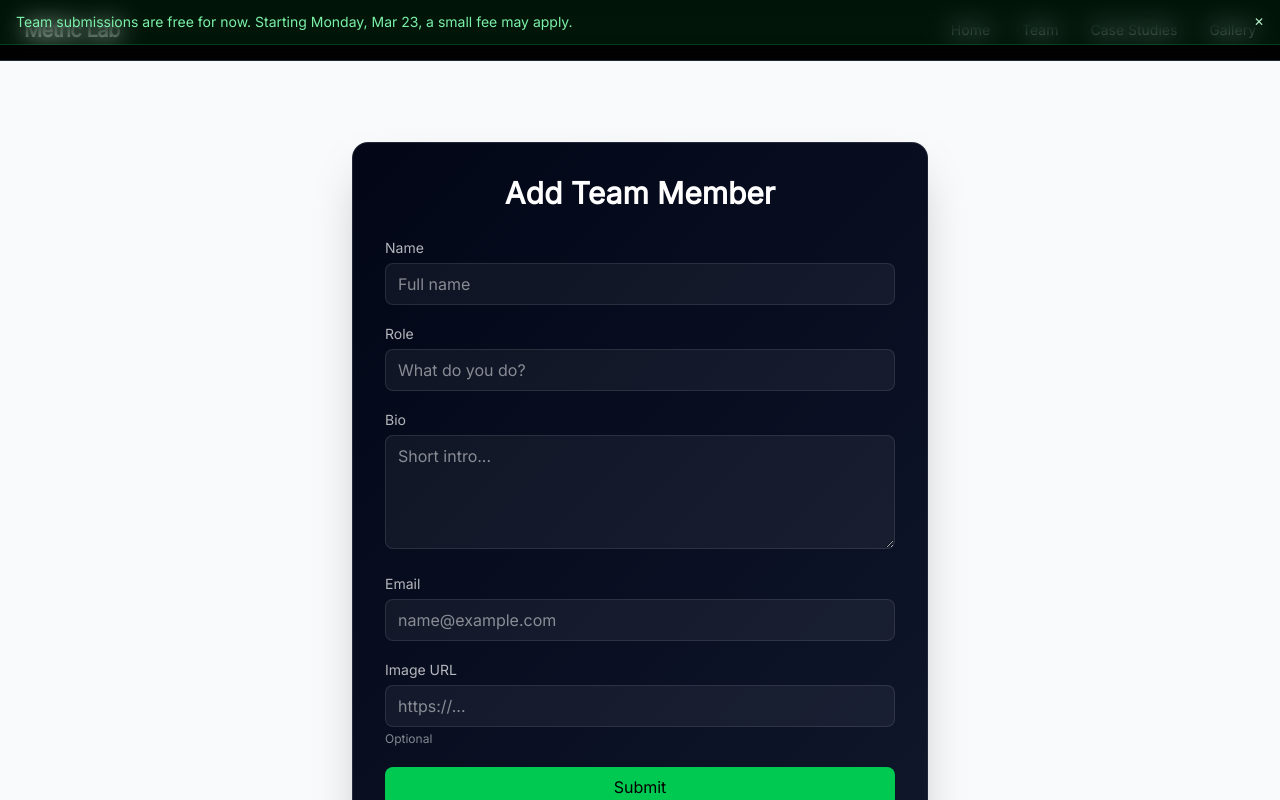
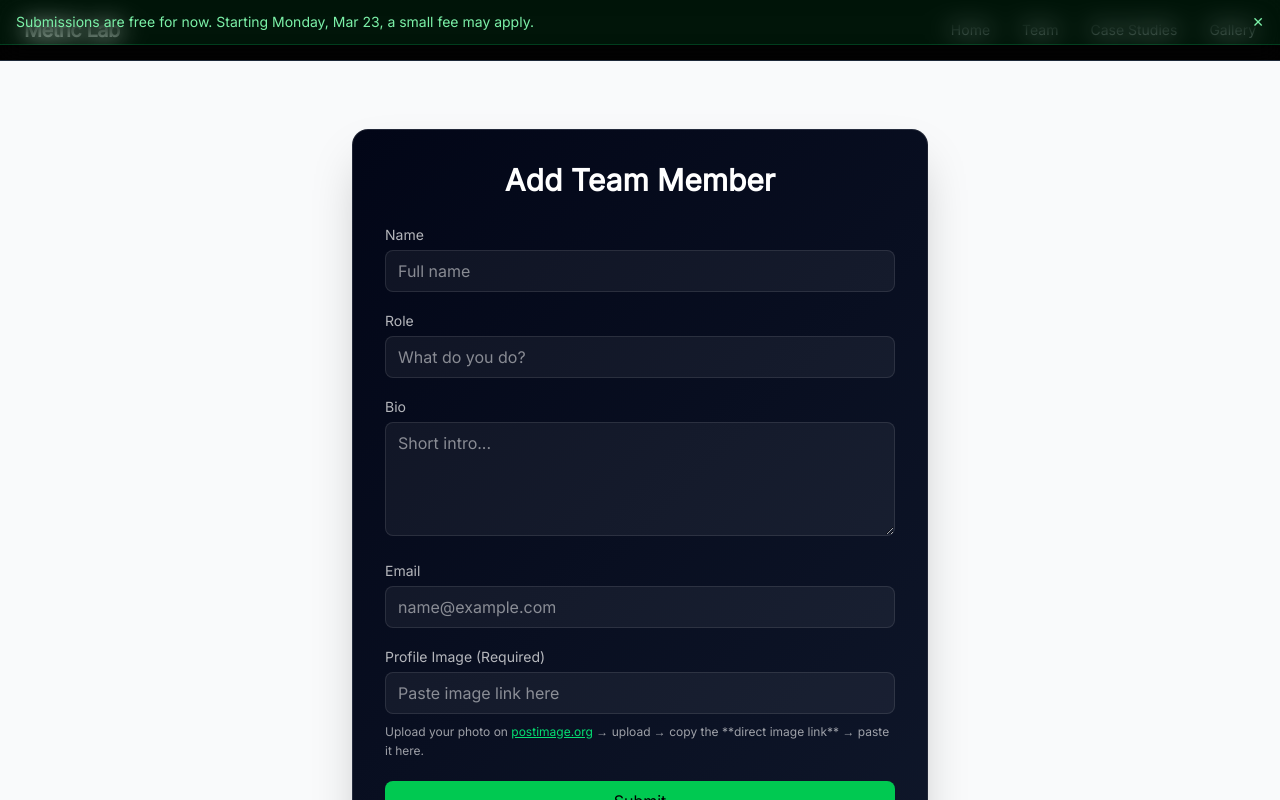
Before and after one commit to hartonapps/metric-lab, a Next.js app: page /add-team in a window 1280 px wide. Shown: the top 800 px of the page. Built offline with nearby package versions, Linux system fonts and the light colour scheme.

Commit message:
Refactor TeamForm validation and UI elements
Updated validation messages and improved user feedback in the form. Refactored some labels and placeholders for better clarity.

```diff
--- a/components/TeamForm.tsx
+++ b/components/TeamForm.tsx
@@ -29,7 +29,7 @@ export default function TeamForm() {
   useEffect(() => {
     const today = new Date();
     const day = today.getDay();
-    const diff = (8 - day) % 7 || 7; // next Monday
+    const diff = (8 - day) % 7 || 7;
     const monday = new Date(today);
     monday.setDate(today.getDate() + diff);
 
@@ -51,8 +51,9 @@ export default function TeamForm() {
     if (!form.role.trim()) return "Role is required.";
     if (!form.email.trim()) return "Email is required.";
     if (!/^\S+@\S+\.\S+$/.test(form.email)) return "Enter a valid email.";
-    if (form.image && !/^https?:\/\/.+\..+/.test(form.image))
-      return "Enter a valid image URL.";
+    if (!form.image.trim()) return "Image is required.";
+    if (!/^https?:\/\/.+\..+/.test(form.image))
+      return "Paste a valid image link.";
     return null;
   }
 
@@ -76,11 +77,11 @@ export default function TeamForm() {
         status: "pending",
       });
 
-      setMessage("Submitted. We'll review and get back to you.");
+      setMessage("Submitted successfully ✅");
       setMessageType("success");
       setForm({ name: "", role: "", bio: "", email: "", image: "" });
     } catch (error) {
-      setMessage("Couldn’t submit right now. Try again.");
+      setMessage("Submission failed. Try again.");
       setMessageType("error");
     } finally {
       setLoading(false);
@@ -88,24 +89,18 @@ export default function TeamForm() {
   }
 
   return (
-    <div className="min-h-screen flex items-center justify-center px-4 relative">
+    <div className="min-h-screen flex items-center justify-center px-4">
 
-      {/* TOP NOTICE BAR (clean Shopify style) */}
+      {/* TOP NOTICE */}
       {showNotice && (
-        <div className="fixed top-0 left-0 w-full bg-green-500/10 backdrop-blur-md border-b border-green-400/20 text-green-300 text-sm px-4 py-3 flex items-center justify-between z-50">
+        <div className="fixed top-0 left-0 w-full bg-green-500/10 backdrop-blur-md border-b border-green-400/20 text-green-300 text-sm px-4 py-3 flex justify-between z-50">
           <p>
-            Team submissions are free for now. Starting {nextMonday}, a small fee may apply.
+            Submissions are free for now. Starting {nextMonday}, a small fee may apply.
           </p>
-          <button
-            onClick={() => setShowNotice(false)}
-            className="text-green-200 hover:text-white text-xs"
-          >
-            ✕
-          </button>
+          <button onClick={() => setShowNotice(false)}>✕</button>
         </div>
       )}
 
-      {/* FORM */}
       <form
         onSubmit={handleSubmit}
         className="w-full max-w-xl p-8 rounded-2xl shadow-2xl border border-white/10 backdrop-blur-md"
@@ -118,23 +113,27 @@ export default function TeamForm() {
           Add Team Member
         </h2>
 
-        {/* INPUT */}
-        {[
-          { label: "Name", key: "name", placeholder: "Full name" },
-          { label: "Role", key: "role", placeholder: "What do you do?" },
-        ].map((field) => (
-          <label key={field.key} className="block mb-4">
-            <span className="text-sm text-white/70">{field.label}</span>
-            <input
-              value={form[field.key as keyof FormState] as string}
-              onChange={(e) =>
-                update(field.key as keyof FormState, e.target.value)
-              }
-              placeholder={field.placeholder}
-              className="mt-1 w-full px-3 py-2 rounded-lg bg-white/5 border border-white/10 focus:border-green-400 focus:ring-2 focus:ring-green-500 outline-none transition"
-            />
-          </label>
-        ))}
+        {/* NAME */}
+        <label className="block mb-4">
+          <span className="text-sm text-white/70">Name</span>
+          <input
+            value={form.name}
+            onChange={(e) => update("name", e.target.value)}
+            placeholder="Full name"
+            className="mt-1 w-full px-3 py-2 rounded-lg bg-white/5 border border-white/10 focus:border-green-400 focus:ring-2 focus:ring-green-500"
+          />
+        </label>
+
+        {/* ROLE */}
+        <label className="block mb-4">
+          <span className="text-sm text-white/70">Role</span>
+          <input
+            value={form.role}
+            onChange={(e) => update("role", e.target.value)}
+            placeholder="What do you do?"
+            className="mt-1 w-full px-3 py-2 rounded-lg bg-white/5 border border-white/10 focus:border-green-400 focus:ring-2 focus:ring-green-500"
+          />
+        </label>
 
         {/* BIO */}
         <label className="block mb-4">
@@ -144,7 +143,7 @@ export default function TeamForm() {
             onChange={(e) => update("bio", e.target.value)}
             rows={4}
             placeholder="Short intro..."
-            className="mt-1 w-full px-3 py-2 rounded-lg bg-white/5 border border-white/10 focus:border-green-400 focus:ring-2 focus:ring-green-500 outline-none transition"
+            className="mt-1 w-full px-3 py-2 rounded-lg bg-white/5 border border-white/10 focus:border-green-400 focus:ring-2 focus:ring-green-500"
           />
         </label>
 
@@ -155,21 +154,30 @@ export default function TeamForm() {
             value={form.email}
             onChange={(e) => update("email", e.target.value)}
             placeholder="name@example.com"
-            className="mt-1 w-full px-3 py-2 rounded-lg bg-white/5 border border-white/10 focus:border-green-400 focus:ring-2 focus:ring-green-500 outline-none transition"
+            className="mt-1 w-full px-3 py-2 rounded-lg bg-white/5 border border-white/10 focus:border-green-400 focus:ring-2 focus:ring-green-500"
           />
         </label>
 
-        {/* IMAGE */}
+        {/* IMAGE (FIXED 🔥) */}
         <label className="block mb-5">
-          <span className="text-sm text-white/70">Image URL</span>
+          <span className="text-sm text-white/70">Profile Image (Required)</span>
           <input
             value={form.image}
             onChange={(e) => update("image", e.target.value)}
-            placeholder="https://..."
-            className="mt-1 w-full px-3 py-2 rounded-lg bg-white/5 border border-white/10 focus:border-green-400 focus:ring-2 focus:ring-green-500 outline-none transition"
+            placeholder="Paste image link here"
+            className="mt-1 w-full px-3 py-2 rounded-lg bg-white/5 border border-white/10 focus:border-green-400 focus:ring-2 focus:ring-green-500"
           />
-          <p className="text-xs text-white/50 mt-1">
-            Optional
+
+          <p className="text-xs text-white/60 mt-2 leading-relaxed">
+            Upload your photo on{" "}
+            <a
+              href="https://postimage.org/"
+              target="_blank"
+              className="text-green-400 underline"
+            >
+              postimage.org
+            </a>{" "}
+            → upload → copy the **direct image link** → paste it here.
           </p>
         </label>
 
@@ -190,7 +198,7 @@ export default function TeamForm() {
         <button
           type="submit"
           disabled={loading}
-          className="w-full py-2 rounded-lg bg-green-500 hover:bg-green-400 transition font-medium text-black"
+          className="w-full py-2 rounded-lg bg-green-500 hover:bg-green-400 text-black font-medium"
         >
           {loading ? "Submitting..." : "Submit"}
         </button>
@@ -207,4 +215,4 @@ export default function TeamForm() {
       </form>
     </div>
   );
-              }
+  }
```
